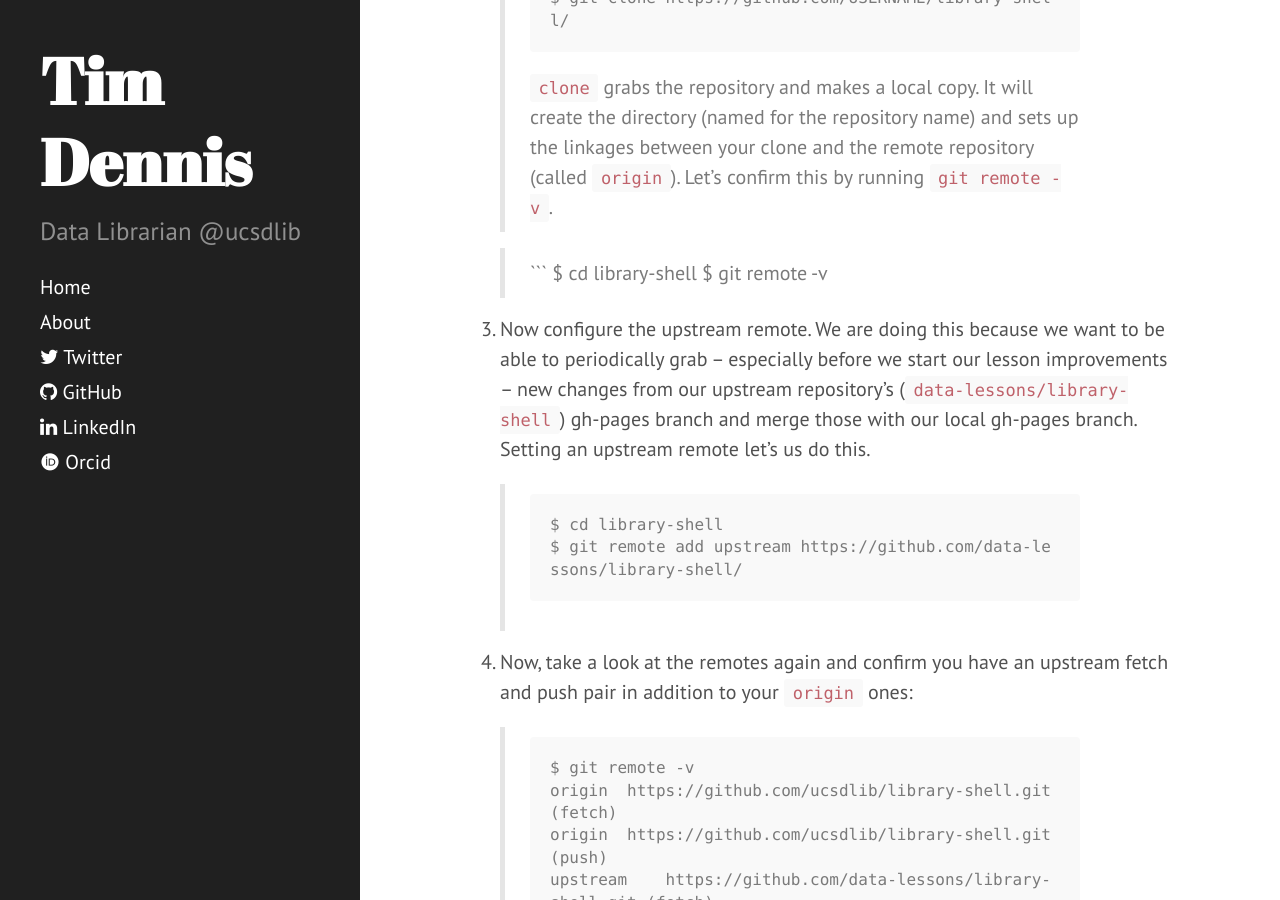
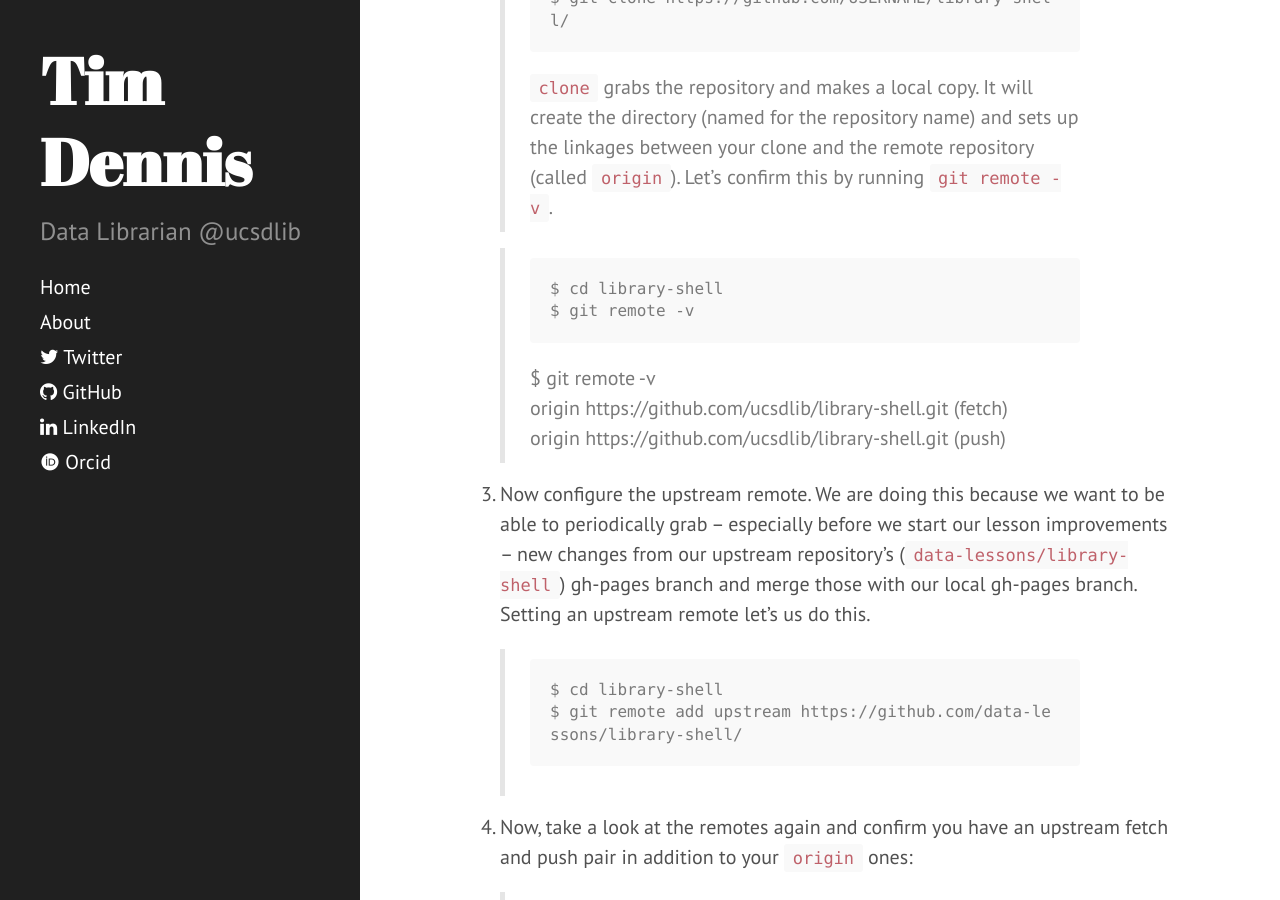
Before and after one commit to jt14den/jt14den.github.io, a Jekyll site: the page built from _posts/2016-07-25-contributing-carpentries.md, in a window 1280 px wide and 900 px high, scrolled down 1104 px. Built offline with Jekyll 4.4.1, drawn with Linux system fonts in a browser that asks for light colours; nearby versions of some CDN libraries; some web fonts are replaced.

Commit message:
futher proofing

````diff
--- a/_posts/2016-07-25-contributing-carpentries.md
+++ b/_posts/2016-07-25-contributing-carpentries.md
@@ -23,7 +23,11 @@ One of the confusing aspects on translating the common fork/pull-request develop
     >```
     >$ cd library-shell
     >$ git remote -v
+    > ```
     >
+    > $ git remote -v
+    > origin  https://github.com/ucsdlib/library-shell.git (fetch)
+    > origin  https://github.com/ucsdlib/library-shell.git (push)
 
 3. Now configure the upstream remote. We are doing this because we want to be able to periodically grab -- especially before we start our lesson improvements --  new changes from our upstream repository's (`data-lessons/library-shell`) gh-pages branch and merge those with our local gh-pages branch. Setting an upstream remote let's us do this.
 
````
